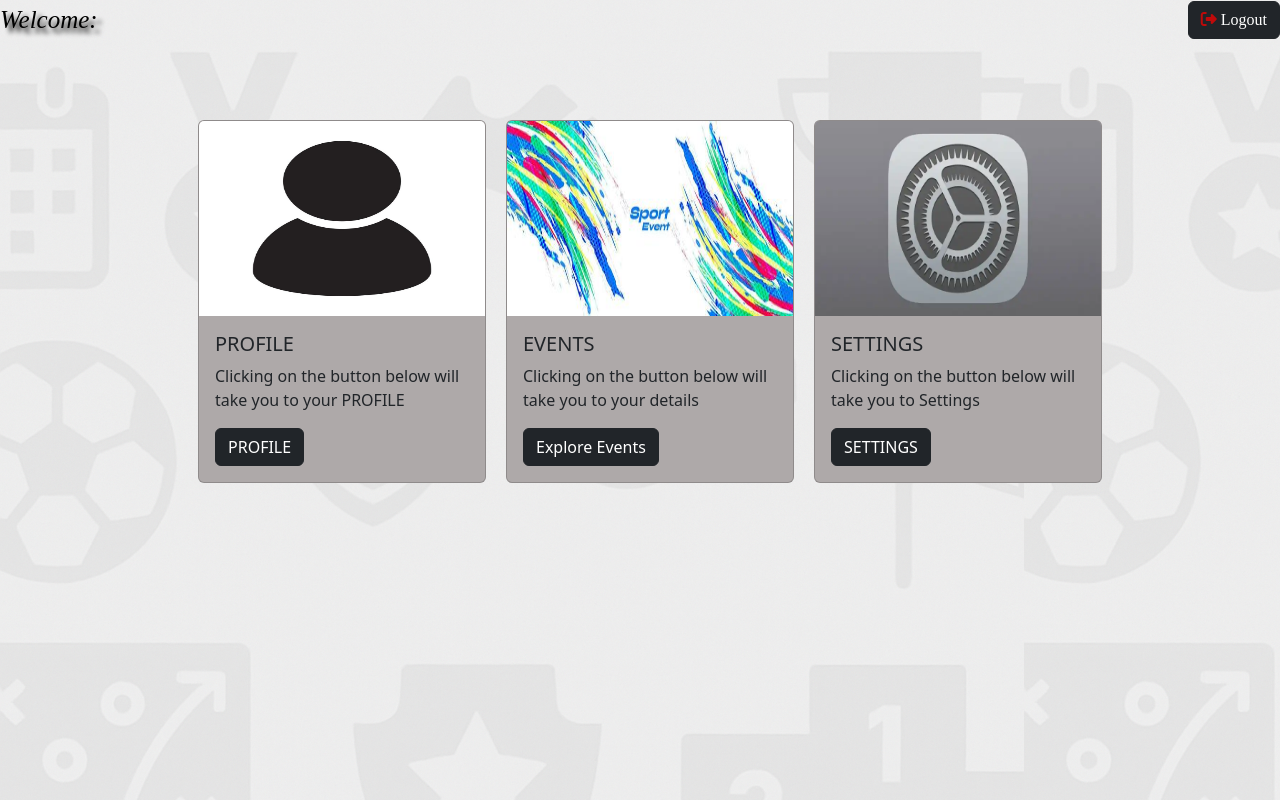
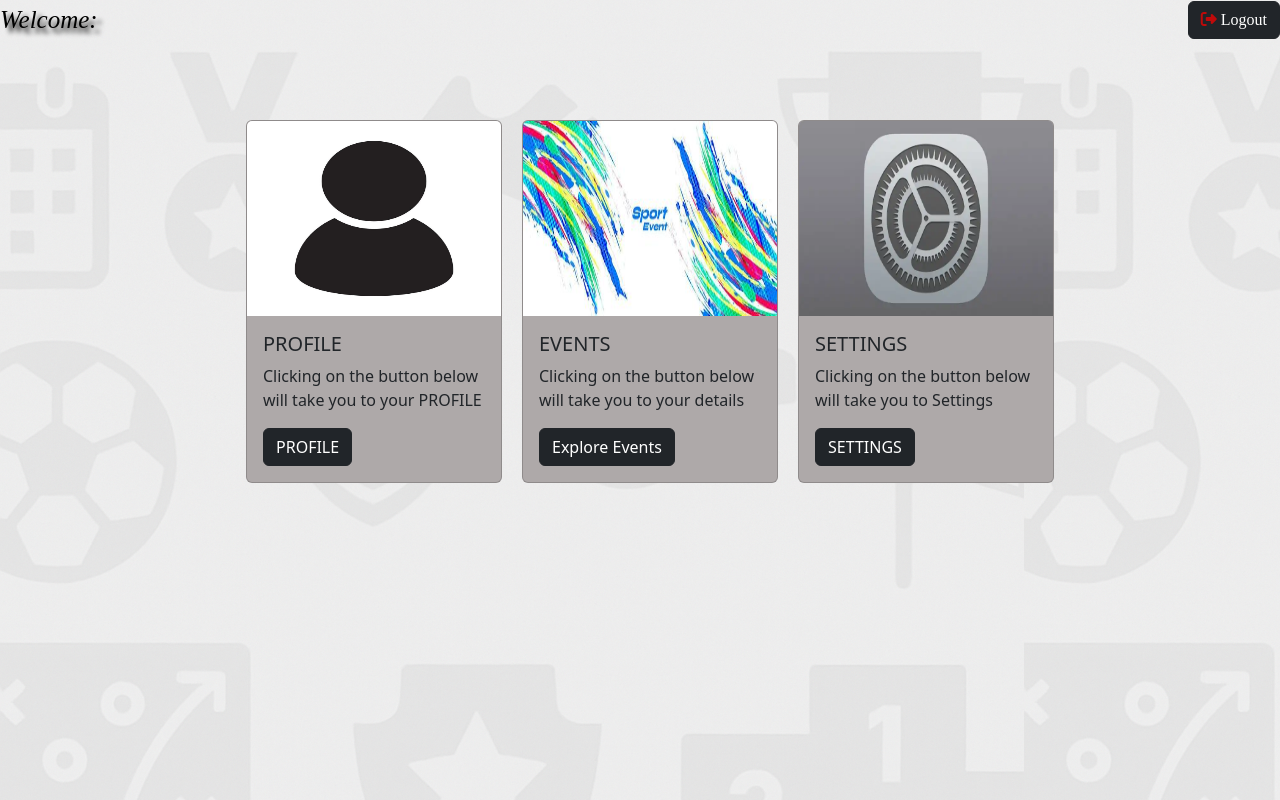
Before and after one commit to Praveer094/zuno, a website: page public/dash_player.html in a window 1280 px wide. Drawn offline with nearby package versions, Linux system fonts and the light colour scheme.

Commit message:
Update dash_player.html

```diff
--- a/public/dash_player.html
+++ b/public/dash_player.html
@@ -91,7 +91,7 @@
 
     <div class="container d-flex justify-content-center" style=" margin-top: 80px; border: black 2px ;">
 
-        <div class="card" style="width: 18rem; float: left; margin-left: 20px; background-color: rgb(174, 169, 169) ">
+        <div class="card" style="width: 16rem; float: left; margin-left: 20px; background-color: rgb(174, 169, 169) ">
             <img src="pics/profile-icon-design-free-vector.jpg" class="card-img-top" alt="..." style="height: 195px;">
             <div class="card-body">
                 <h5 class="card-title">PROFILE</h5>
@@ -99,7 +99,7 @@
                 <a href="profile-player.html" class="btn btn-dark">PROFILE</a>
             </div>
         </div>
-        <div class="card" style="width: 18rem; float: left; margin-left: 20px; background-color: rgb(174, 169, 169)">
+        <div class="card" style="width: 16rem; float: left; margin-left: 20px; background-color: rgb(174, 169, 169)">
             <img src="pics/abstract-and-colorful-brush-background-with-halftone-effect-sport-banner-brush-stroke-illustration-scratch-and-texture-elements-for-design-vector.jpg"
                 class="card-img-top"  style="height: 195px;" alt="...">
             <div class="card-body">
@@ -108,7 +108,7 @@
                 <a href="tournamentfinder.html" class="btn btn-dark">Explore Events</a>
             </div>
         </div>
-        <div class="card" style="width: 18rem; float: left; margin-left: 20px; background-color: rgb(174, 169, 169) ">
+        <div class="card" style="width: 16rem; float: left; margin-left: 20px; background-color: rgb(174, 169, 169) ">
             <img src="pics/iPhone-settings.webp" class="card-img-top" alt="..." style="height: 195px;">
             <div class="card-body">
                 <h5 class="card-title">SETTINGS</h5>
```
